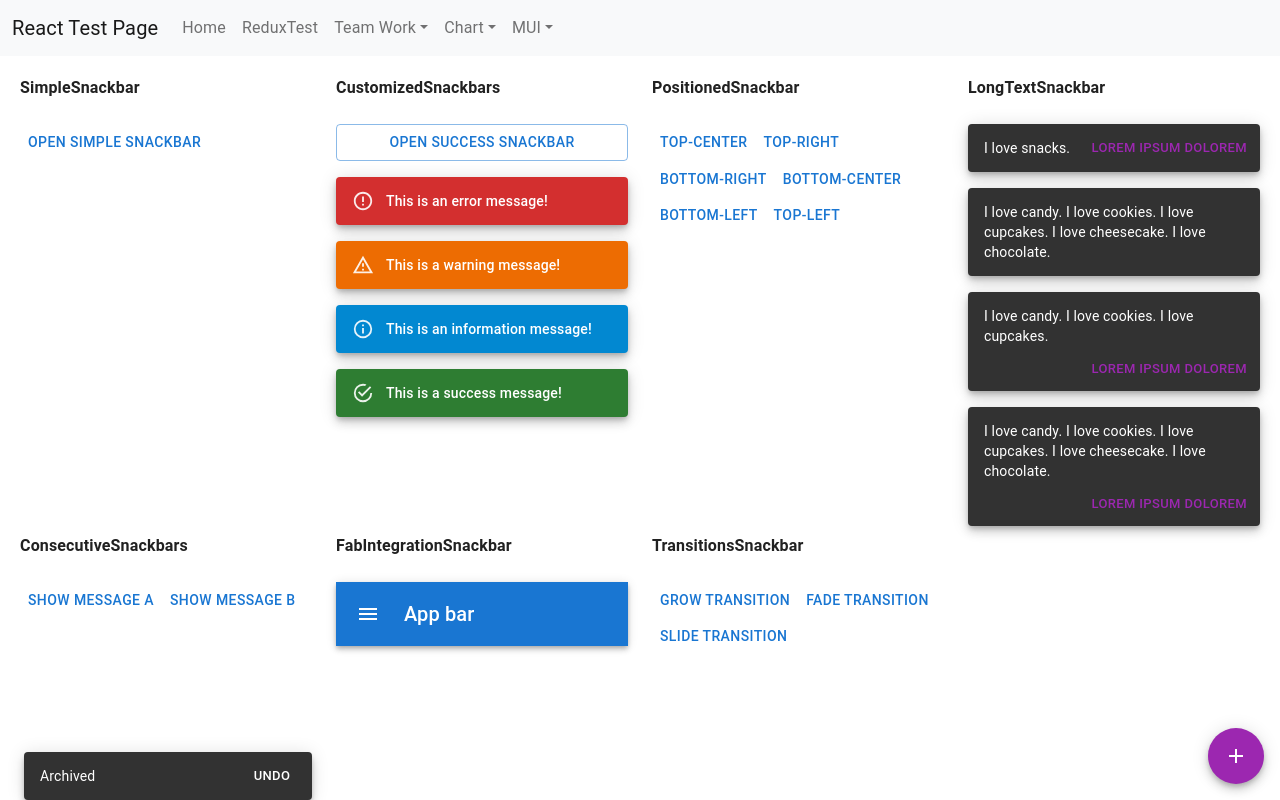
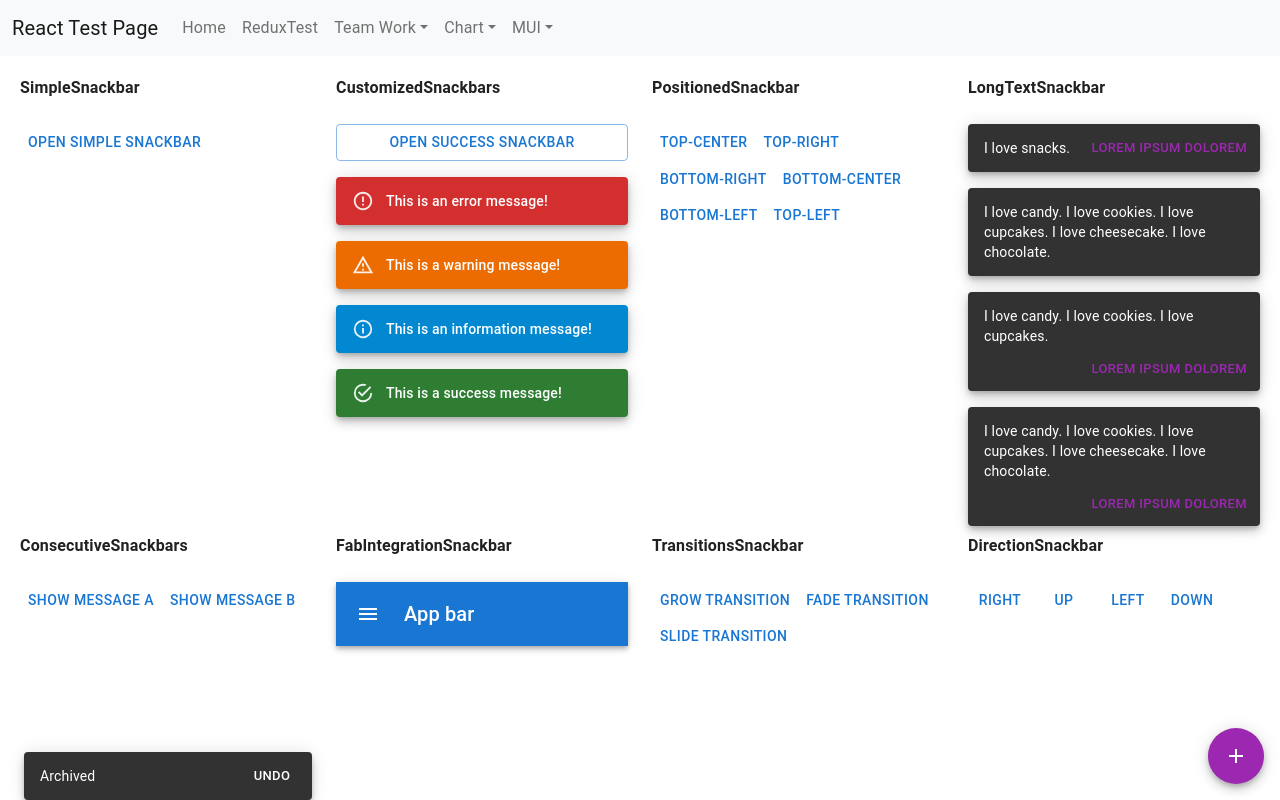
Before and after one commit to jinseok1306/React-Test, a React (Create React App) app in the folder ReactProject/client_app/: page /MUI/SnackbarPage in a window 1280 px wide. Built offline with nearby package versions, Linux system fonts and the light colour scheme.

Commit message:
MUI DirectionSnackbar 테스트 완료

```diff
--- /dev/null
+++ b/ReactProject/client_app/src/components/Snackbar/DirectionSnackbar.tsx
@@ -0,0 +1,54 @@
+import * as React from 'react';
+import Button from '@mui/material/Button';
+import Snackbar from '@mui/material/Snackbar';
+import Slide, { SlideProps } from '@mui/material/Slide';
+
+type TransitionProps = Omit<SlideProps, 'direction'>;
+
+function TransitionLeft(props: TransitionProps) {
+    return <Slide {...props} direction="left" />;
+}
+
+function TransitionUp(props: TransitionProps) {
+    return <Slide {...props} direction="up" />;
+}
+
+function TransitionRight(props: TransitionProps) {
+    return <Slide {...props} direction="right" />;
+}
+
+function TransitionDown(props: TransitionProps) {
+    return <Slide {...props} direction="down" />;
+}
+
+export default function DirectionSnackbar() {
+    const [open, setOpen] = React.useState(false);
+    const [transition, setTransition] = React.useState<
+        React.ComponentType<TransitionProps> | undefined
+    >(undefined);
+
+    const handleClick = (Transition: React.ComponentType<TransitionProps>) => () => {
+        setTransition(() => Transition);
+        setOpen(true);
+    };
+
+    const handleClose = () => {
+        setOpen(false);
+    };
+
+    return (
+        <div>
+            <Button onClick={handleClick(TransitionLeft)}>Right</Button>
+            <Button onClick={handleClick(TransitionUp)}>Up</Button>
+            <Button onClick={handleClick(TransitionRight)}>Left</Button>
+            <Button onClick={handleClick(TransitionDown)}>Down</Button>
+            <Snackbar
+                open={open}
+                onClose={handleClose}
+                TransitionComponent={transition}
+                message="I love snacks"
+                key={transition ? transition.name : ''}
+            />
+        </div>
+    );
+}
--- a/ReactProject/client_app/src/pages/MUI/SnackbarPage.tsx
+++ b/ReactProject/client_app/src/pages/MUI/SnackbarPage.tsx
@@ -8,6 +8,7 @@ import LongTextSnackbar from '../../components/Snackbar/LongTextSnackbar';
 import ConsecutiveSnackbars from '../../components/Snackbar/ConsecutiveSnackbars';
 import FabIntegrationSnackbar from '../../components/Snackbar/FabIntegrationSnackbar';
 import TransitionsSnackbar from '../../components/Snackbar/TransitionsSnackbar';
+import DirectionSnackbar from '../../components/Snackbar/DirectionSnackbar';
 
 const SnackbarPage = () => {
     return (
@@ -43,6 +44,10 @@ const SnackbarPage = () => {
                         <b>TransitionsSnackbar</b><div>&nbsp;</div>
                         <TransitionsSnackbar />
                     </Grid>
+                    <Grid item xs={3}>
+                        <b>DirectionSnackbar</b><div>&nbsp;</div>
+                        <DirectionSnackbar />
+                    </Grid>
                 </Grid>
             </div>
         </div>
```
Also changed, not shown: 1 other file (tests, documents, lock files or other folders).
